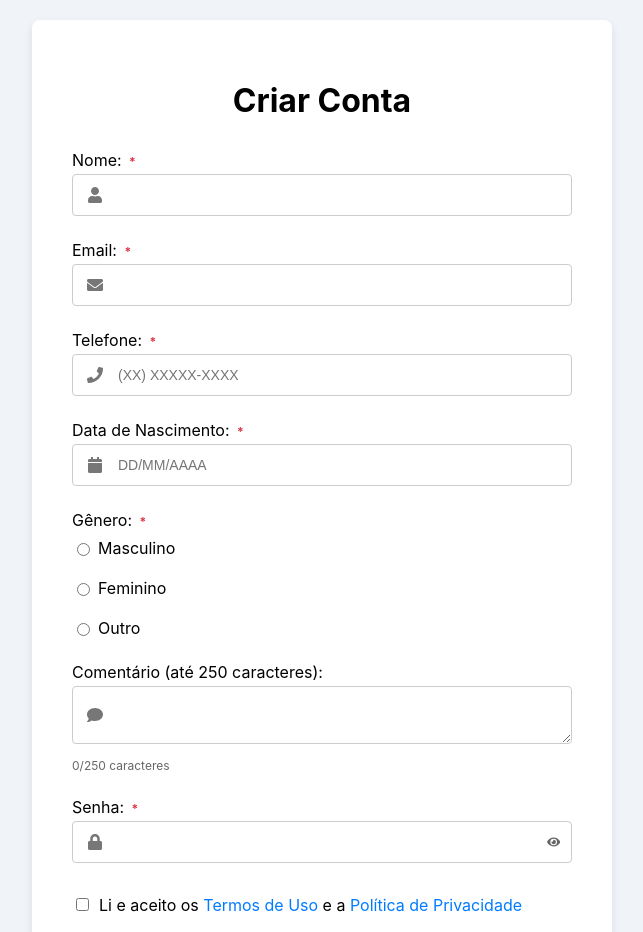
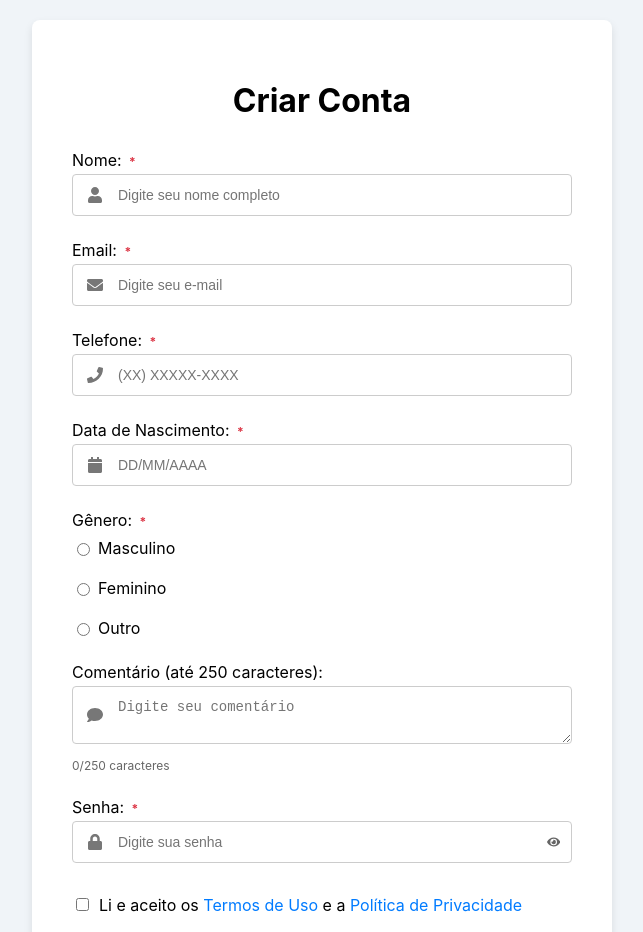
Before and after one commit to AlexandreTI-AUT/formulario-cadastro, a React (Create React App) app: page / in a window 1280 px wide. Shown: the top 932 px of the page, without its empty margins (358-1001 px from the left). Built offline with nearby package versions, Linux system fonts and the light colour scheme.

Commit message:
add placeholder

```diff
--- a/src/CadastroForm.jsx
+++ b/src/CadastroForm.jsx
@@ -239,7 +239,7 @@ const CadastroForm = () => {
               value={form.nome}
               onChange={handleChange}
               onBlur={handleBlur}
-              placeholder=""
+              placeholder="Digite seu nome completo"
               data-testid="input-nome"
               className={
                 touched.nome || submitted
@@ -268,7 +268,7 @@ const CadastroForm = () => {
               value={form.email}
               onChange={handleChange}
               onBlur={handleBlur}
-              placeholder=""
+              placeholder="Digite seu e-mail"
               data-testid="input-email"
               className={
                 touched.email || submitted
@@ -378,7 +378,7 @@ const CadastroForm = () => {
               onChange={handleChange}
               onBlur={handleBlur}
               maxLength={250}
-              placeholder=""
+              placeholder="Digite seu comentário"
               data-testid="input-comentario"
               className={
                 touched.comentario && errors.comentario ? "input-error" : ""
@@ -407,7 +407,7 @@ const CadastroForm = () => {
               value={form.senha}
               onChange={handleChange}
               onBlur={handleBlur}
-              placeholder=""
+              placeholder="Digite sua senha"
               data-testid="input-senha"
               className={
                 touched.senha || submitted
```
